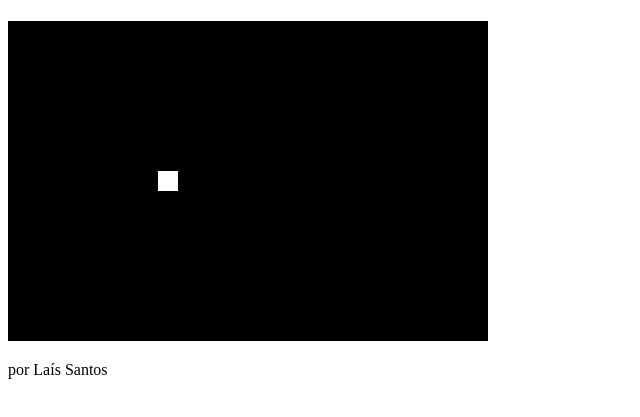
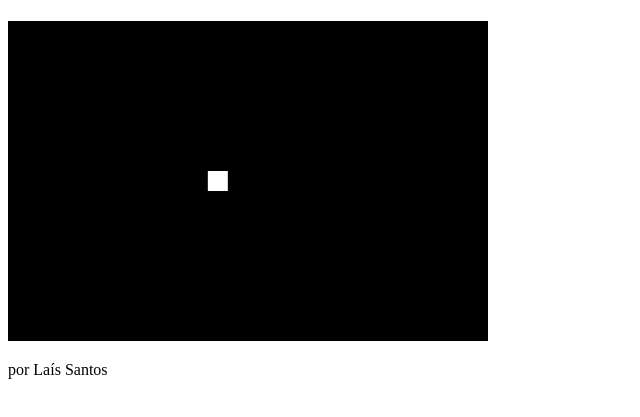
Before and after one commit to ufjf-dcc104/dcc138-2020-3ere-atv1-laissantostz, a plain HTML site: page index.html in a window 1280 px wide. Shown: the part 59-476 px from the top of the page, without its empty margins (0-640 px from the left). Drawn offline with Linux system fonts and the light colour scheme.

Commit message:
Adiciona alteração do estado

```diff
--- a/index.html
+++ b/index.html
@@ -27,6 +27,9 @@
       ctx.fillStyle = "black";
       ctx.fillRect(0, 0, canvas.width, canvas.height);
 
+      //Atualiza estado
+      x = x + 10*dt;
+
       //Desenha elementos
       ctx.fillStyle = "white";
       ctx.fillRect(x, 150, 20, 20);
```
